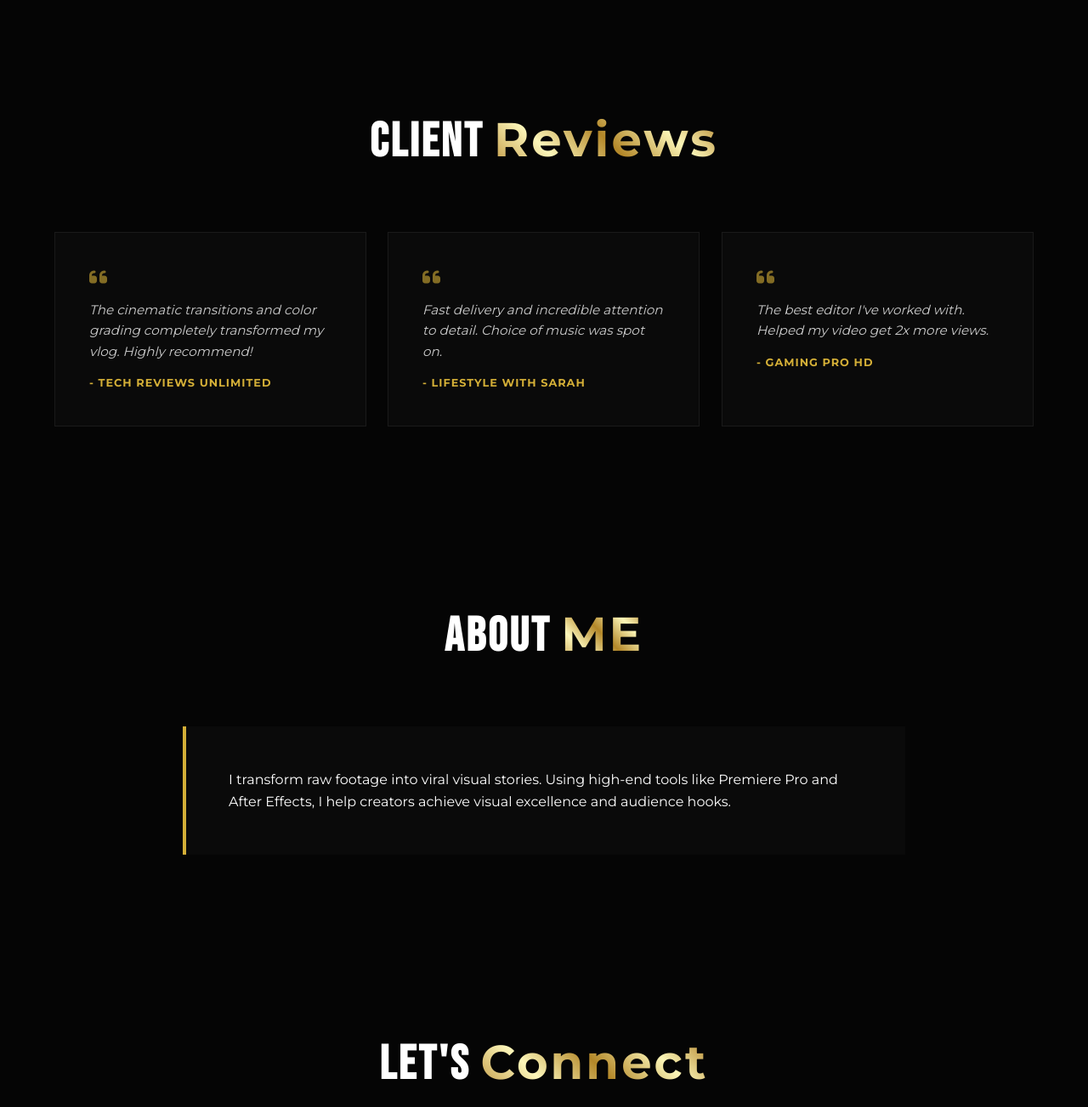
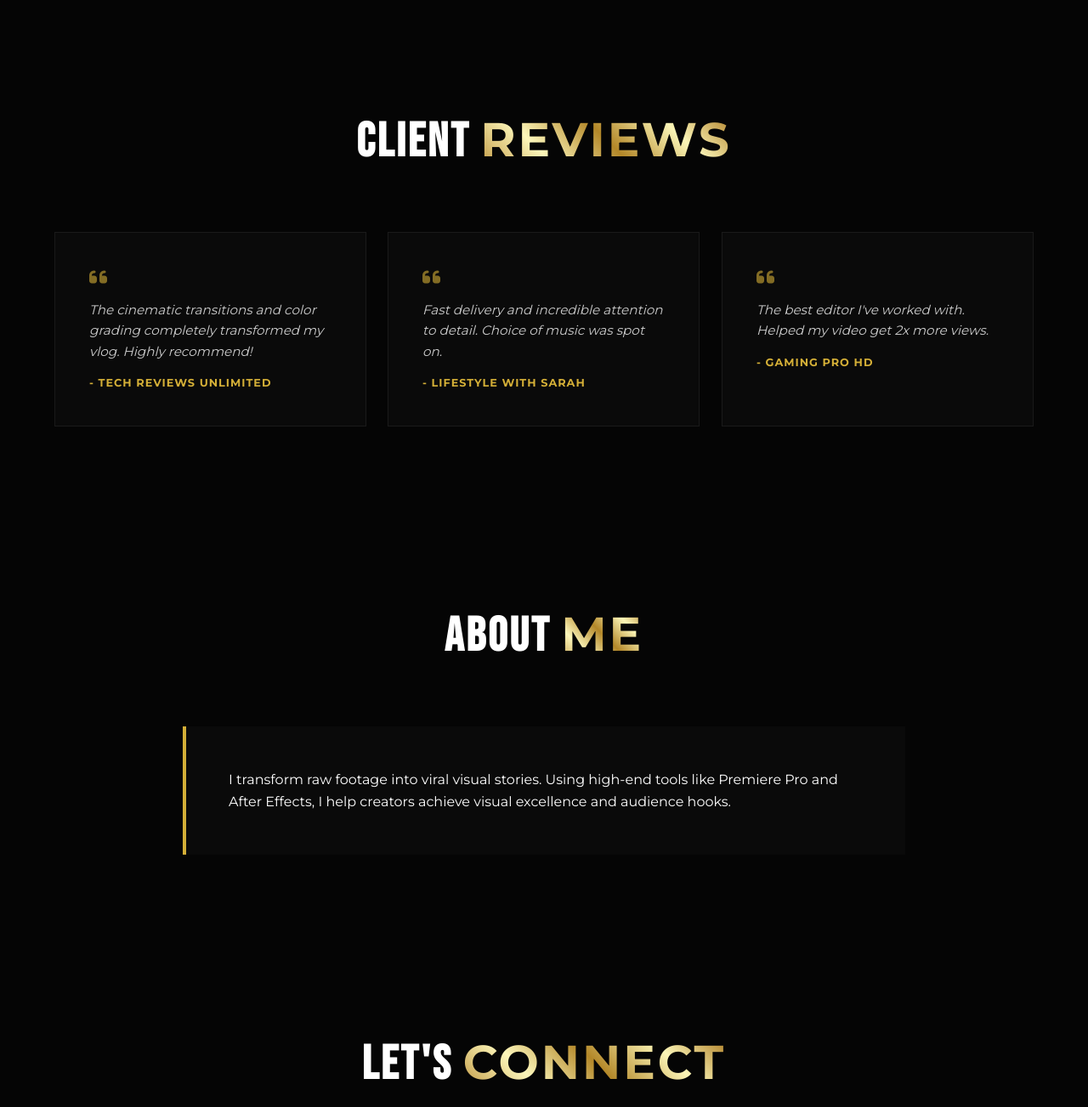
Before and after one commit to adibhardwaj890/Editing-City, a plain HTML site: page index.html in a window 1280 px wide. Shown: the part 3300-4603 px from the top of the page at 85% size. Drawn offline with nearby package versions, Linux system fonts and the light colour scheme.

Commit message:
index.html

```diff
--- a/index.html
+++ b/index.html
@@ -268,7 +268,7 @@
     </section>
 
     <section id="reviews">
-        <h2 class="section-title" data-aos="fade-up">Client <span>Reviews</span></h2>
+        <h2 class="section-title" data-aos="fade-up">CLIENT <span>REVIEWS</span></h2>
         <div class="review-grid">
             <div class="rev-card" data-aos="flip-left" data-aos-delay="100">
                 <i class="fa-solid fa-quote-left"></i>
@@ -296,7 +296,7 @@
     </section>
 
     <section id="contact">
-        <h2 class="section-title" data-aos="fade-up">Let's <span>Connect</span></h2>
+        <h2 class="section-title" data-aos="fade-up">LET's <span>CONNECT</span></h2>
         <div class="social-logos">
             <a href="https://discord.gg/vvzpuBfcb8" target="_blank" data-aos="zoom-in" data-aos-delay="100"><i class="fa-brands fa-discord"></i></a>
             <a href="https://instagram.com/YOUR_USERNAME" target="_blank" data-aos="zoom-in" data-aos-delay="200"><i class="fa-brands fa-instagram"></i></a>
```
